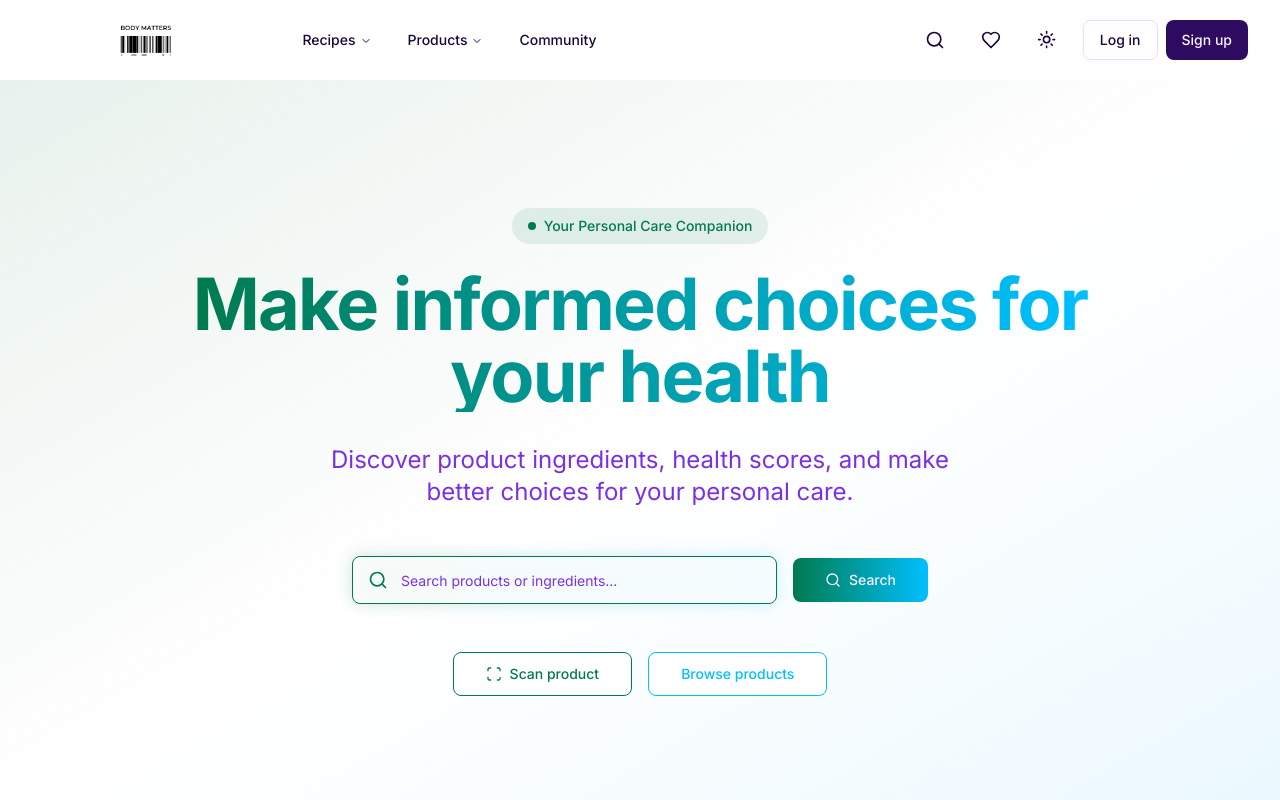
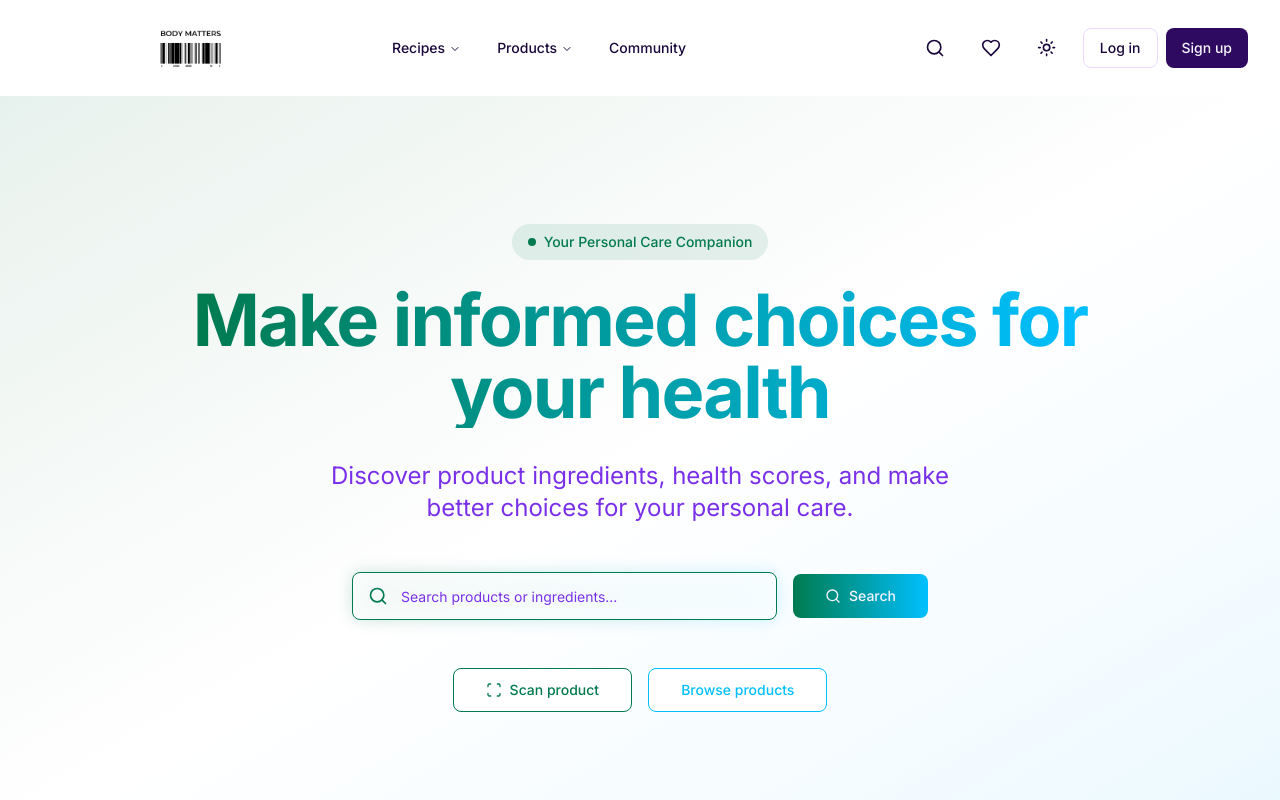
Before and after one commit to serapella/CFE, a Next.js app: page / in a window 1280 px wide. Shown: the top 800 px of the page. Built offline with nearby package versions, Linux system fonts and the light colour scheme.

Commit message:
header hight and logo size

```diff
--- a/src/components/layout/header.tsx
+++ b/src/components/layout/header.tsx
@@ -37,10 +37,10 @@ export function Header() {
           : "bg-transparent"
       }`}
     >
-      <div className="w-full flex h-20 items-center justify-between px-4 sm:px-6 lg:px-8 overflow-x-hidden">
+      <div className="w-full flex h-24 items-center justify-between px-4 sm:px-6 lg:px-8">
         <div className="flex items-center gap-6 flex-1 min-w-0">
           <Link href="/" className="flex items-center gap-2 min-w-0">
-            <span className="relative h-14 w-[clamp(120px,18vw,240px)] sm:h-16 sm:w-[clamp(160px,18vw,280px)] lg:h-20 lg:w-[clamp(200px,18vw,320px)] block max-w-full">
+            <span className="relative h-16 w-48 sm:h-20 sm:w-64 lg:h-24 lg:w-80 block max-w-xs min-w-[120px]">
               <Image
                 src="/BarcodeBM.png"
                 alt="BODY MATTERS logo"
```
